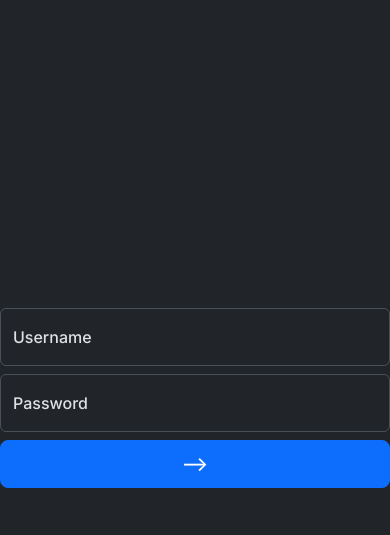
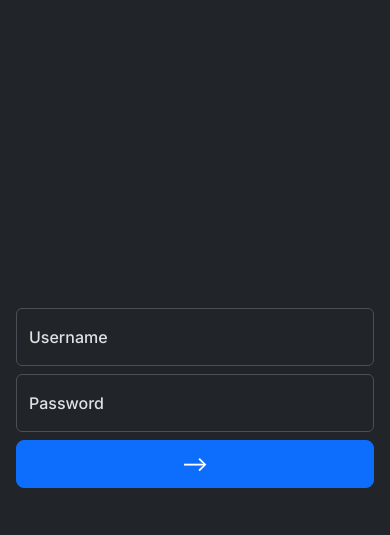
Before and after one commit to ekaj2/minecraft-controller, a Django app: page /login/ in a window 390 px wide. Shown: the top 535 px of the page. Run offline with Django 4.2, Linux system fonts and the light colour scheme; some libraries are stand-ins or nearby versions.

Commit message:
Add margin for mobile

```diff
--- a/controller/templates/login_page.html
+++ b/controller/templates/login_page.html
@@ -4,7 +4,7 @@
        style="height: 100vh;
               width: 100vw">
     <form method="post"
-          class="needs-validation w-100"
+          class="needs-validation w-100 mx-3"
           novalidate
           style="max-width: 400px">
       {% csrf_token %}
```
